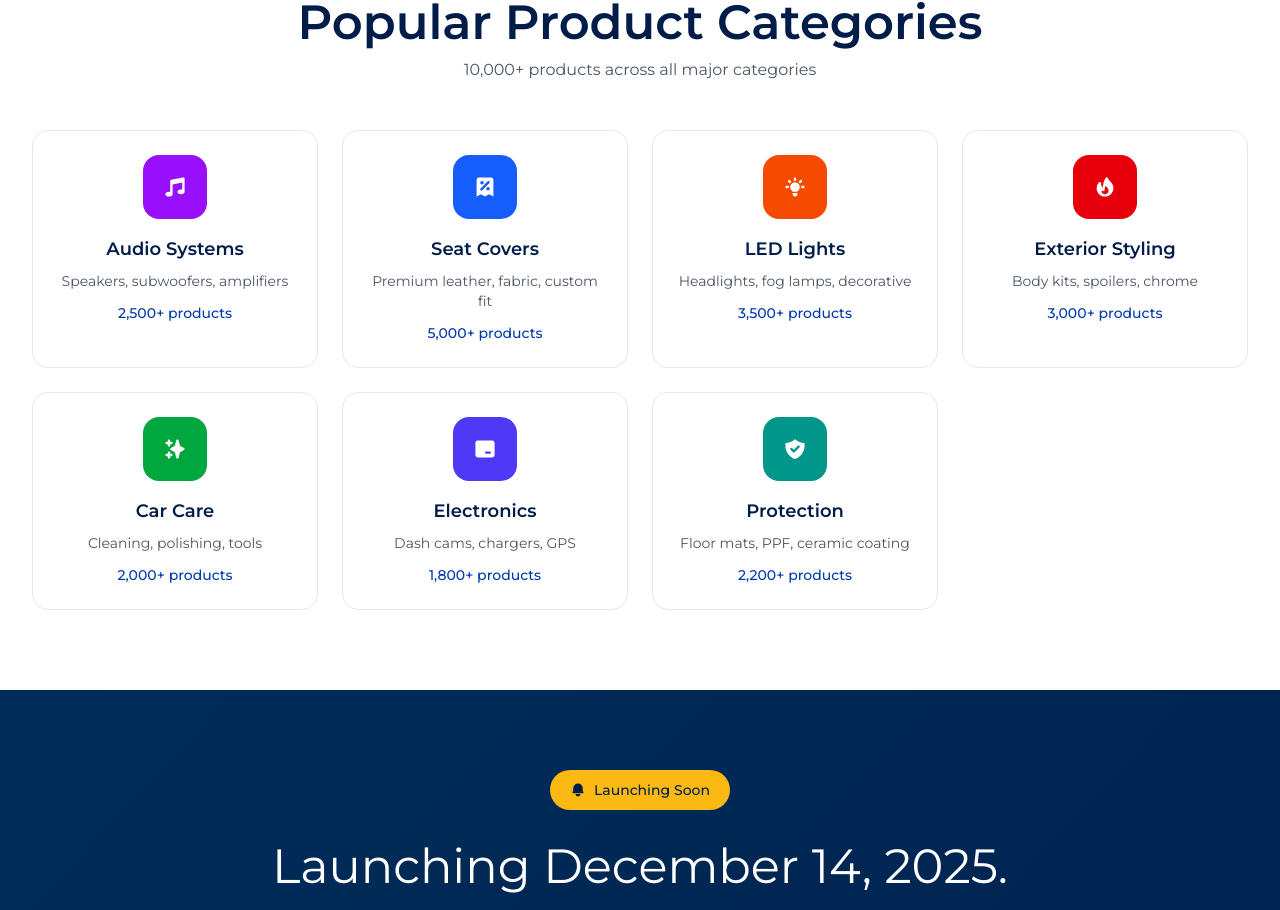
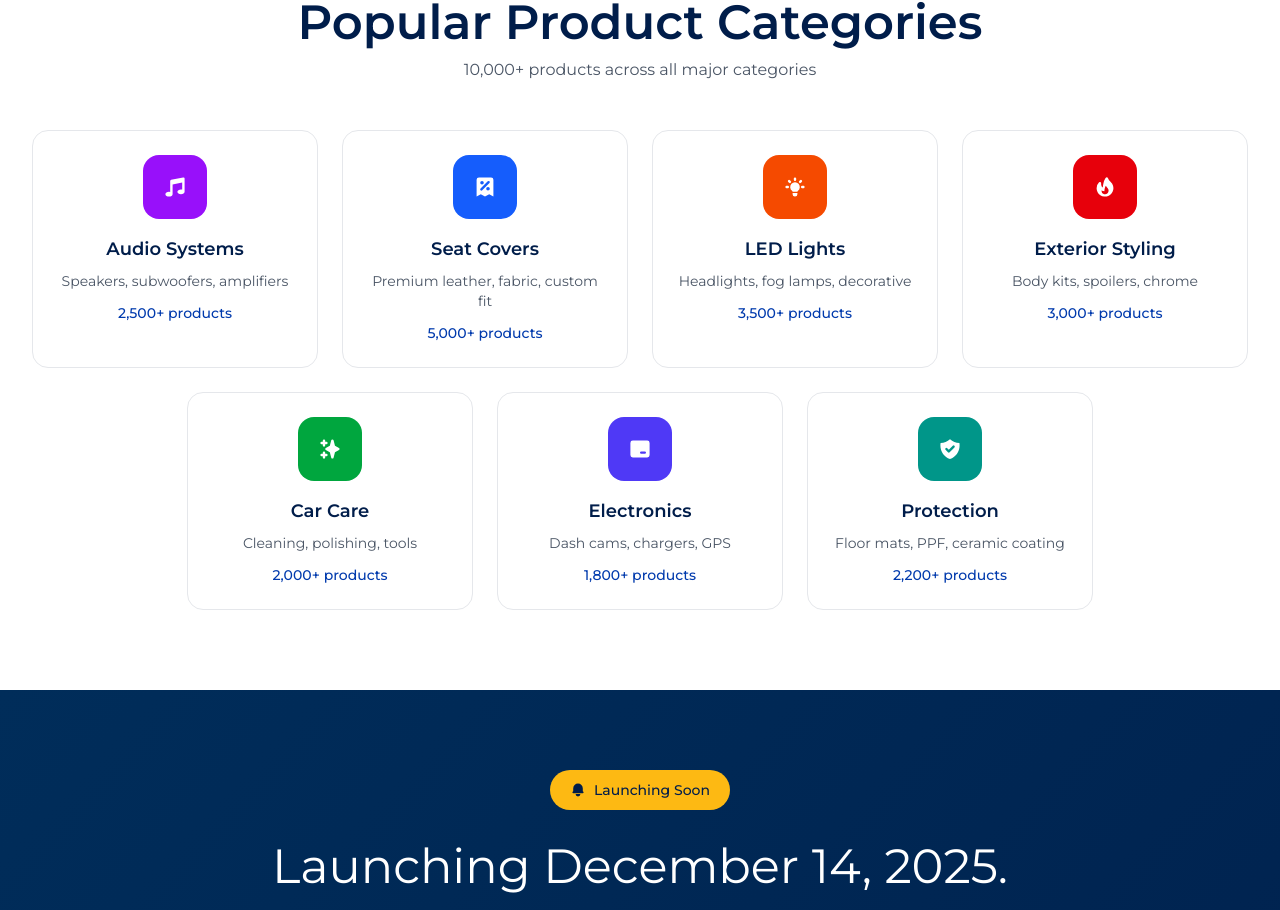
Before and after one commit to 0xayushM/landing-page-exaltride, a Next.js app: page / in a window 1280 px wide. Shown: the part 2290-3200 px from the top of the page. Built offline with nearby package versions, Linux system fonts and the light colour scheme; no server answers.

Commit message:
grid setup

```diff
--- a/components/PopularCategories.tsx
+++ b/components/PopularCategories.tsx
@@ -93,8 +93,10 @@ export default function PopularCategories() {
         </div>
 
         {/* Categories Grid */}
-        <div className="grid grid-cols-1 sm:grid-cols-2 lg:grid-cols-4 gap-6">
-          {categories.map((category, index) => (
+        <div>
+          {/* First Row - 4 items */}
+          <div className="grid grid-cols-1 lg:grid-cols-4 gap-6 mb-6">
+            {categories.slice(0, 4).map((category, index) => (
               <div
                 key={index}
                 className="bg-white rounded-2xl p-6 border border-gray-200 hover:shadow-lg transition-all duration-300 cursor-pointer group"
@@ -123,6 +125,39 @@ export default function PopularCategories() {
               </div>
             ))}
           </div>
+
+          {/* Second Row - 3 items centered */}
+          <div className="flex flex-wrap justify-center gap-6">
+            {categories.slice(4).map((category, index) => (
+              <div
+                key={index + 4}
+                className="bg-white rounded-2xl p-6 border border-gray-200 hover:shadow-lg transition-all duration-300 cursor-pointer group w-full sm:w-[calc(50%-0.75rem)] lg:w-[calc(25%-1.125rem)]"
+              >
+                {/* Icon */}
+                <div className="flex items-center justify-center">
+                  <div className={`w-16 h-16 ${category.bgColor} rounded-2xl flex items-center justify-center mb-4 group-hover:scale-110 transition-transform`}>
+                  {category.icon}
+                </div>
+                </div>
+
+                {/* Category Name */}
+                <h3 className="text-lg text-center font-semibold text-[#001d4a] mb-2">
+                  {category.name}
+                </h3>
+
+                {/* Description */}
+                <p className="text-sm text-gray-600 text-center mb-3">
+                  {category.description}
+                </p>
+
+                {/* Product Count */}
+                <p className="text-sm font-medium text-[#003AAD] text-center">
+                  {category.products}
+                </p>
+              </div>
+            ))}
+          </div>
+        </div>
       </div>
     </section>
   );
```
Lines whose indentation alone changed are shown as unchanged.
